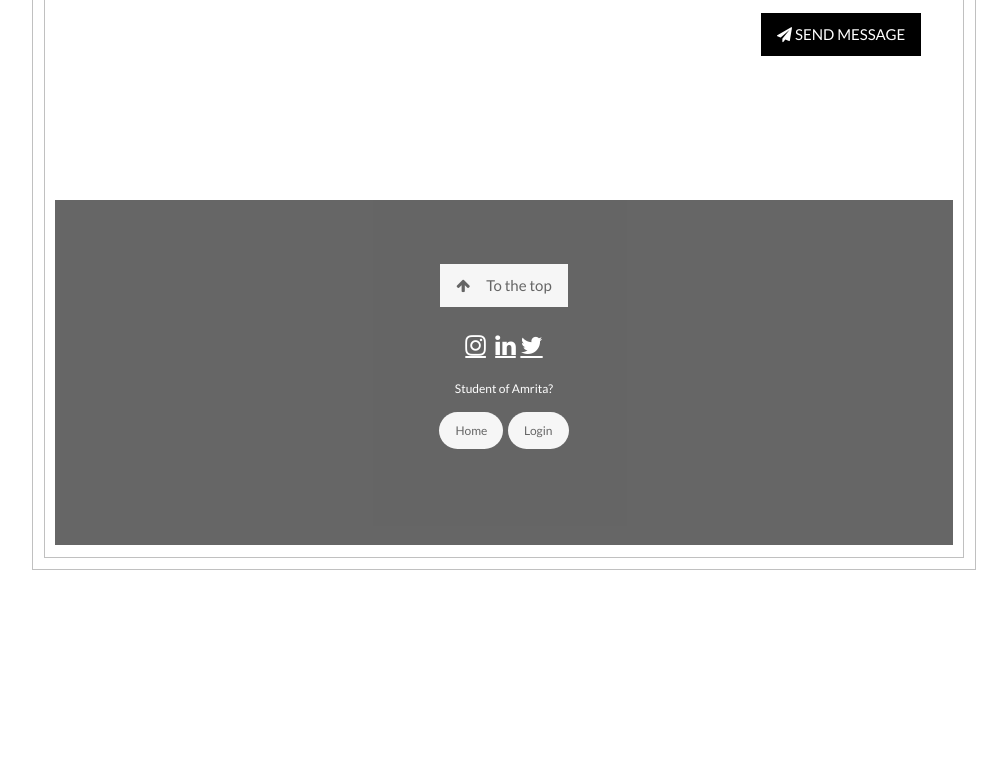
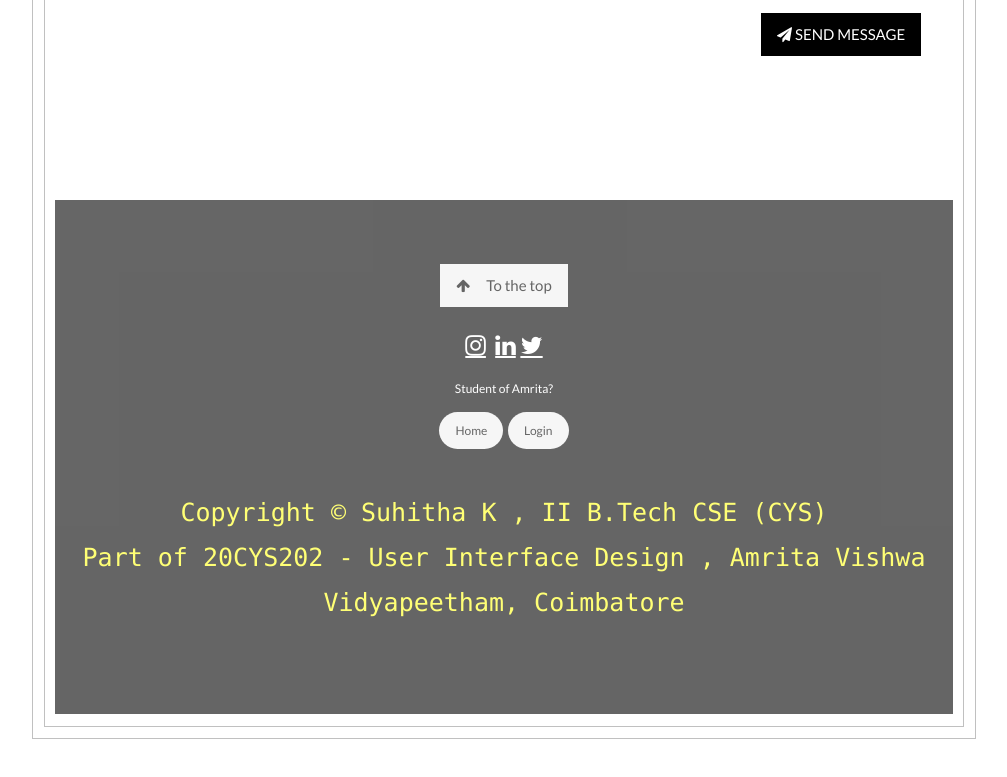
Before and after one commit to ssuhitha/20CYS202-UID, a plain HTML site: page anokha/html/Anokha3.html in a window 1280 px wide. Shown: the part 2269-3046 px from the top of the page, without its empty margins (136-1143 px from the left). Before the commit the page ends 2903 px from the top, so only its background shows below. Drawn offline with nearby package versions, Linux system fonts and the light colour scheme.

Commit message:
Update Anokha3.html

```diff
--- a/anokha/html/Anokha3.html
+++ b/anokha/html/Anokha3.html
@@ -304,6 +304,7 @@ input:checked + .slider:before {
 
 
 <a class="w3-button w3-round-xxlarge w3-small w3-light-grey w3-margin-bottom" href="Anokha2.html">Login</a>
+	<p class="copyright-text" align="center" style="font-family:Consolas;font-size:25px;color:#ffff1a;">Copyright © Suhitha K , II B.Tech CSE (CYS) <br>Part of 20CYS202 - User Interface Design , Amrita Vishwa Vidyapeetham, Coimbatore </p>
 
 
    <!-- Footer end. -->
```
